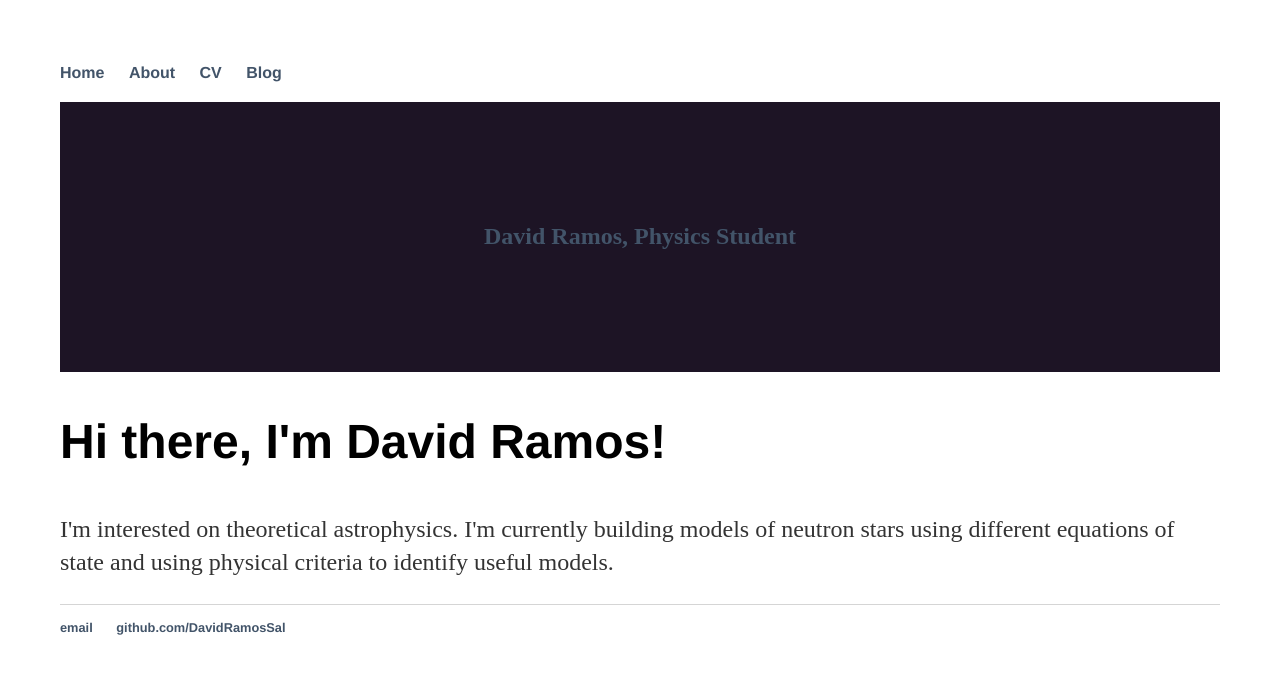
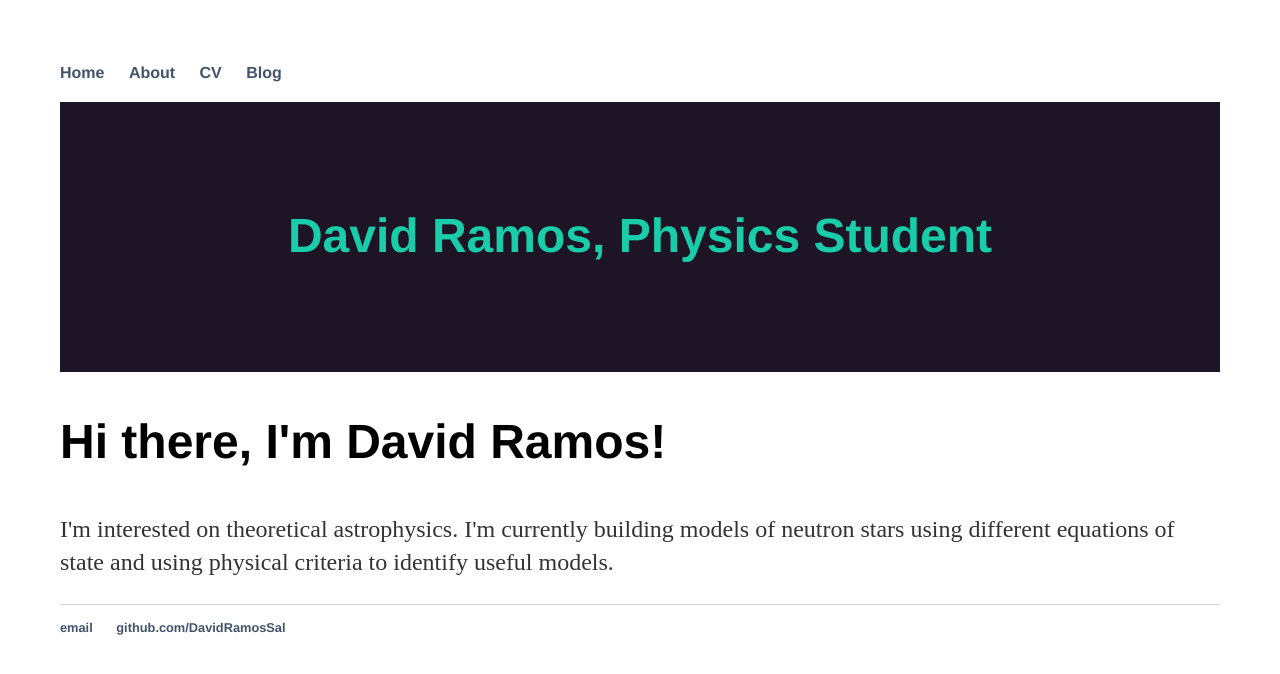
Before and after one commit to DavidRamosSal/DavidRamosSal.github.io, a Jekyll site: the page built from index.html, in a window 1280 px wide. Shown: the top 674 px of the page. Built offline with Jekyll 4.4.1, drawn with Linux system fonts in a browser that asks for light colours.

```diff
--- a/_includes/header.html
+++ b/_includes/header.html
@@ -1,3 +1,3 @@
 <header>
-	<h2><a href="{{ site.baseurl }}">{{ site.name }}</a></h2>
+	<h1><a1 href="{{ site.baseurl }}">{{ site.name }}</a1></h1>
 </header>
```
